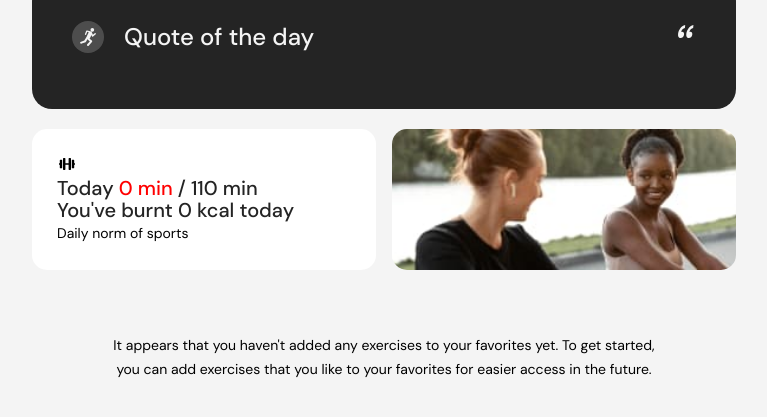
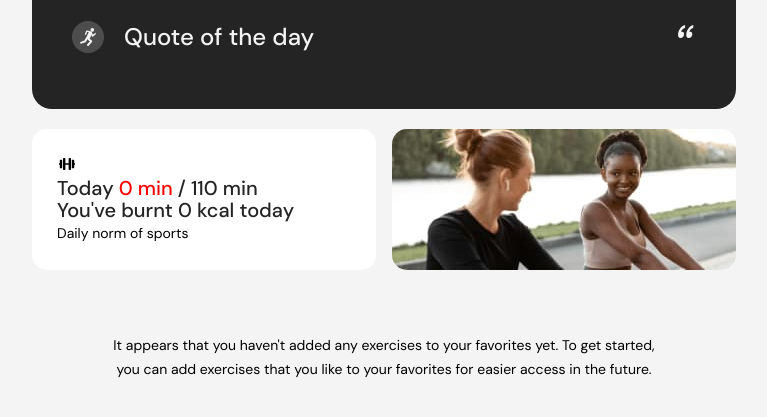
Before and after one commit to kk-goit/xa8thaeD, a plain HTML site: page favorites.html in a window 1280 px wide. Shown: the part 259-676 px from the top of the page, without its empty margins (256-1023 px from the left). Drawn offline with Linux system fonts and the light colour scheme; no server answers.

Commit message:
Deploying to gh-pages from @ kk-goit/xa8thaeD@5d213c374505bb4095726f6162f8de57816344b6 🚀

```diff
--- a/favorites.html
+++ b/favorites.html
@@ -190,12 +190,13 @@
         <p class="daily-norm-of-sports">Daily norm of sports</p>
     </li>
     <li class="norm-of-sports-card no-paddings">
-        <img
-            class="women-outdoors-card"
-            src="/xa8thaeD/assets/favorits-women-m-D3JVzD59.jpg"
-            alt="Women sportswear working out outdoors"
-            style="object-fit: cover"
-        />
+        <picture>
+            <source srcset="/xa8thaeD/assets/favorits-women-m-D3JVzD59.jpg 1x, /xa8thaeD/assets/favorits-women-m@2x-CLgiMfJy.jpg 2x" media="(max-width: 767px)" />
+            <source srcset="/xa8thaeD/assets/favorits-women-p-_U27STQF.jpg 1x, /xa8thaeD/assets/favorits-women-p@2x-DvKnYBlR.jpg 2x"
+                media="(min-width: 768px) and (max-width: 1440px)" />
+            <source srcset="/xa8thaeD/assets/favorits-women-CGlWQUtd.jpg 1x, /xa8thaeD/assets/favorits-women@2x-D0LX-QjB.jpg 2x" media="(min-width: 1441px)" />
+            <img class="women-outdoors-card" style="object-fit: cover" src="/xa8thaeD/assets/favorits-women-CGlWQUtd.jpg" srcset="/xa8thaeD/assets/favorits-women-CGlWQUtd.jpg 1x, /xa8thaeD/assets/favorits-women@2x-D0LX-QjB.jpg 2x" alt="Women sportswear working out outdoors" />
+        </picture>
     </li>
 </ul>
 
```
Also changed, not shown: assets/favorits-women-CGlWQUtd.jpg (added), assets/favorits-women-m@2x-CLgiMfJy.jpg (added), assets/favorits-women-p-_U27STQF.jpg (added), assets/favorits-women-p@2x-DvKnYBlR.jpg (added), assets/favorits-women@2x-D0LX-QjB.jpg (added).
